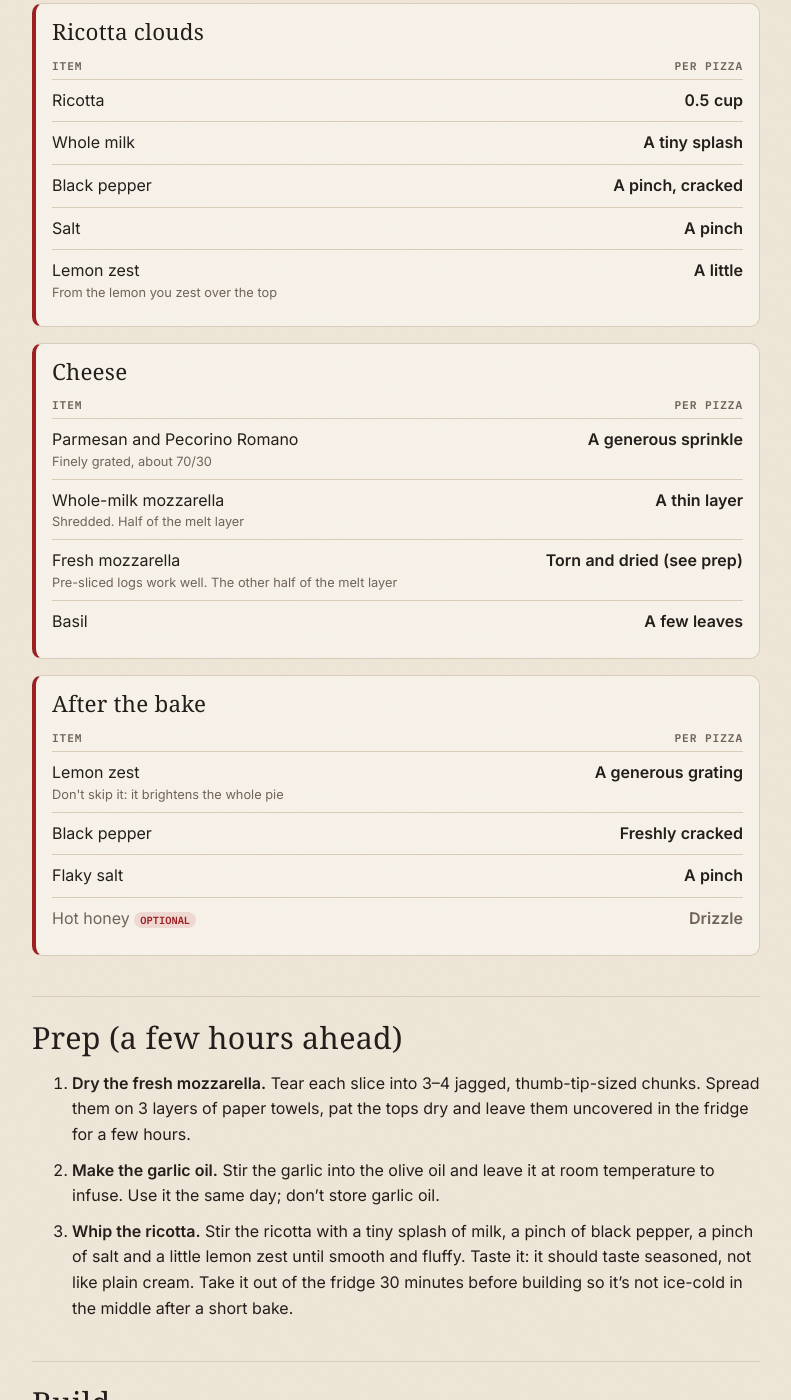
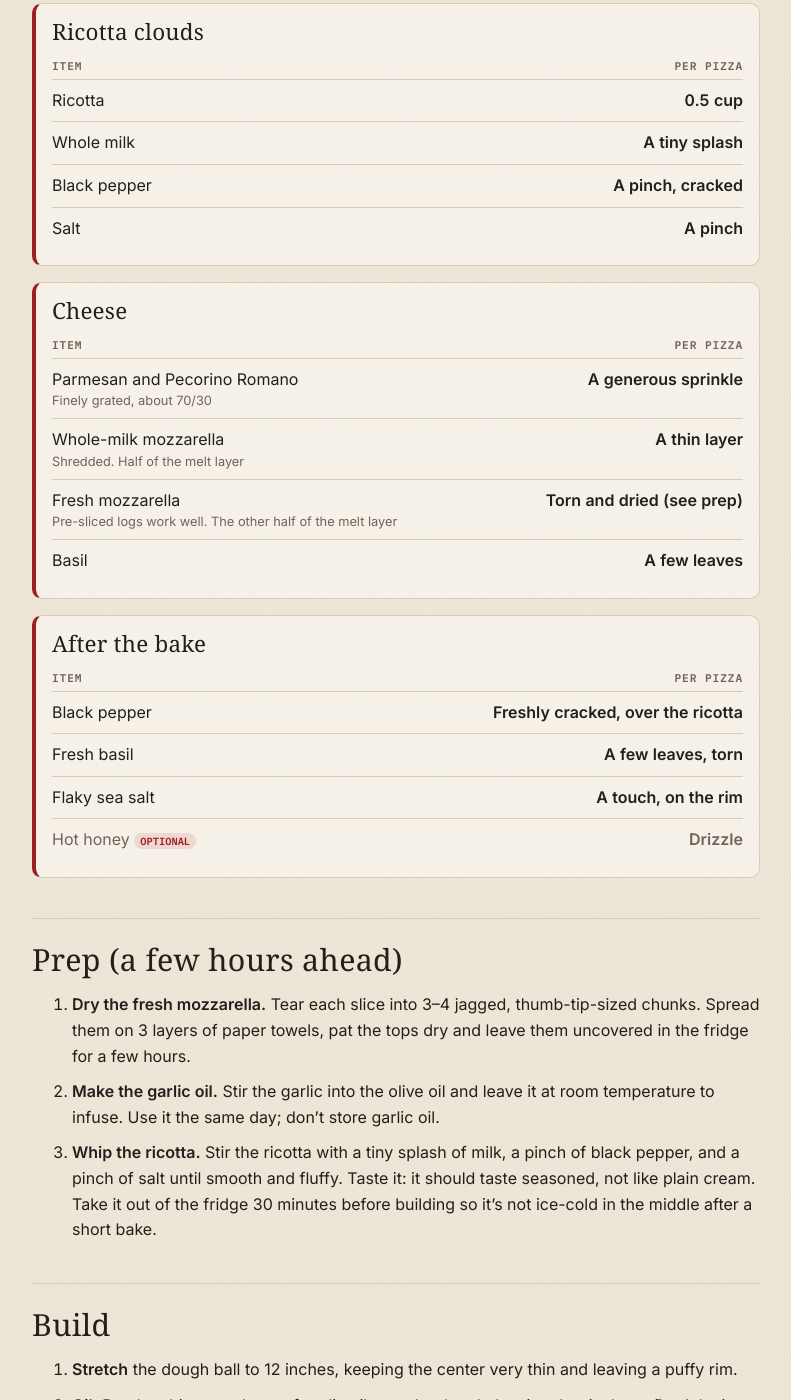
Before and after one commit to daftn/pizza, a Jekyll site: the page built from _recipes/white-pie.md, in a window 1280 px wide and 1400 px high, scrolled down 569 px. Shown: the whole window, without its empty margins (244-1035 px from the left). Built offline with Jekyll 4.4.1, drawn with Linux system fonts in a browser that asks for light colours; some web fonts are replaced; some of the changed text lies outside the part shown.

Commit message:
White pie: drop lemon zest; basil, pepper and flaky salt finish
Co-Authored-By: Claude Opus 5.5 <noreply@anthropic.com>
Claude-Session: https://claude.ai/code/session_01CXsahQwDMBDTEp9ieURmT9

```diff
--- a/_recipes/white-pie.md
+++ b/_recipes/white-pie.md
@@ -1,7 +1,7 @@
 ---
 title: Ultimate Three-Cheese White
 category: pizza
-summary: Garlic olive oil, a crunchy parmesan and pecorino layer, two kinds of mozzarella and whipped ricotta clouds, finished with lemon zest.
+summary: Garlic olive oil, a crunchy parmesan and pecorino layer, two kinds of mozzarella and whipped ricotta clouds, finished with basil, black pepper and flaky salt.
 uses_dough: vitos-neapolitan
 
 toppings:
@@ -15,7 +15,6 @@ toppings:
       - { name: "Whole milk", text: "A tiny splash" }
       - { name: "Black pepper", text: "A pinch, cracked" }
       - { name: "Salt", text: "A pinch" }
-      - { name: "Lemon zest", text: "A little", note: "From the lemon you zest over the top" }
   - name: Cheese
     items:
       - { name: "Parmesan and Pecorino Romano", text: "A generous sprinkle", note: "Finely grated, about 70/30" }
@@ -24,9 +23,9 @@ toppings:
       - { name: "Basil", text: "A few leaves" }
   - name: After the bake
     items:
-      - { name: "Lemon zest", text: "A generous grating", note: "Don't skip it: it brightens the whole pie" }
-      - { name: "Black pepper", text: "Freshly cracked" }
-      - { name: "Flaky salt", text: "A pinch" }
+      - { name: "Black pepper", text: "Freshly cracked, over the ricotta" }
+      - { name: "Fresh basil", text: "A few leaves, torn" }
+      - { name: "Flaky sea salt", text: "A touch, on the rim" }
       - { name: "Hot honey", text: "Drizzle", optional: true }
 ---
 
@@ -34,7 +33,7 @@ toppings:
 
 1. **Dry the fresh mozzarella.** Tear each slice into 3–4 jagged, thumb-tip-sized chunks. Spread them on 3 layers of paper towels, pat the tops dry and leave them uncovered in the fridge for a few hours.
 2. **Make the garlic oil.** Stir the garlic into the olive oil and leave it at room temperature to infuse. Use it the same day; don't store garlic oil.
-3. **Whip the ricotta.** Stir the ricotta with a tiny splash of milk, a pinch of black pepper, a pinch of salt and a little lemon zest until smooth and fluffy. Taste it: it should taste seasoned, not like plain cream. Take it out of the fridge 30 minutes before building so it's not ice-cold in the middle after a short bake.
+3. **Whip the ricotta.** Stir the ricotta with a tiny splash of milk, a pinch of black pepper, and a pinch of salt until smooth and fluffy. Taste it: it should taste seasoned, not like plain cream. Take it out of the fridge 30 minutes before building so it's not ice-cold in the middle after a short bake.
 
 ## Build
 
@@ -58,4 +57,9 @@ For an oven with the flame along one side.
 
 ## Finish
 
-Rest 60 seconds on a wire rack so the steam escapes and the crust stays crisp. Then grate lemon zest over the top, add cracked black pepper and a pinch of flaky salt, and drizzle with hot honey if you like it sweet and spicy.
+Keep it clean: no lemon. The pecorino and black pepper already cut through the richness, so the garlic, cheeses and ricotta can stand on their own.
+
+1. **Basil right away.** Scatter torn fresh basil the moment the pizza lands on the wire rack.
+2. **Rest 60 seconds** so the steam escapes and the crust stays crisp.
+3. **Pepper and salt.** Crack black pepper over the ricotta dollops and add a touch of flaky sea salt on the rim.
+4. *Optional:* a drizzle of hot honey if you want it sweet and spicy.
```
